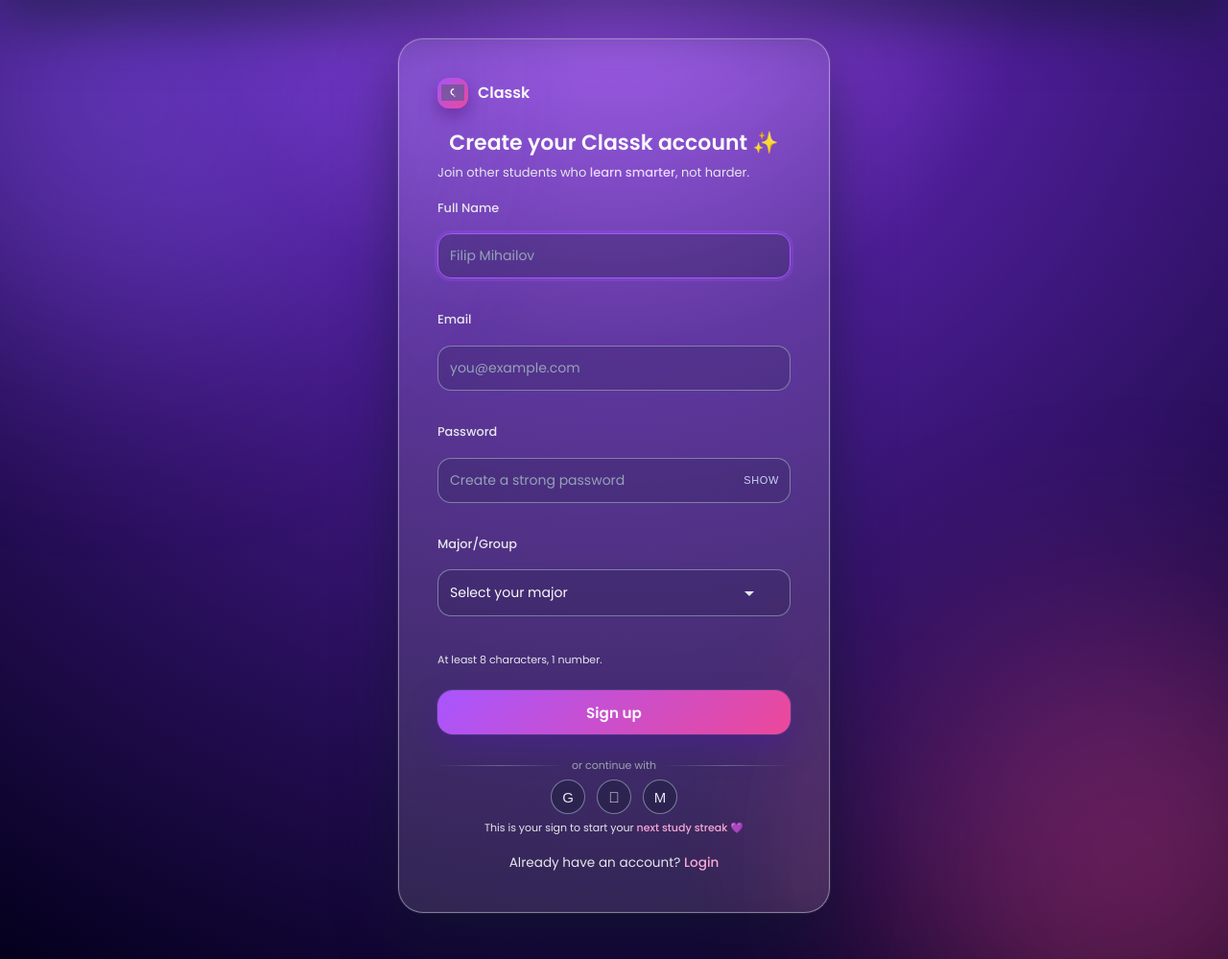
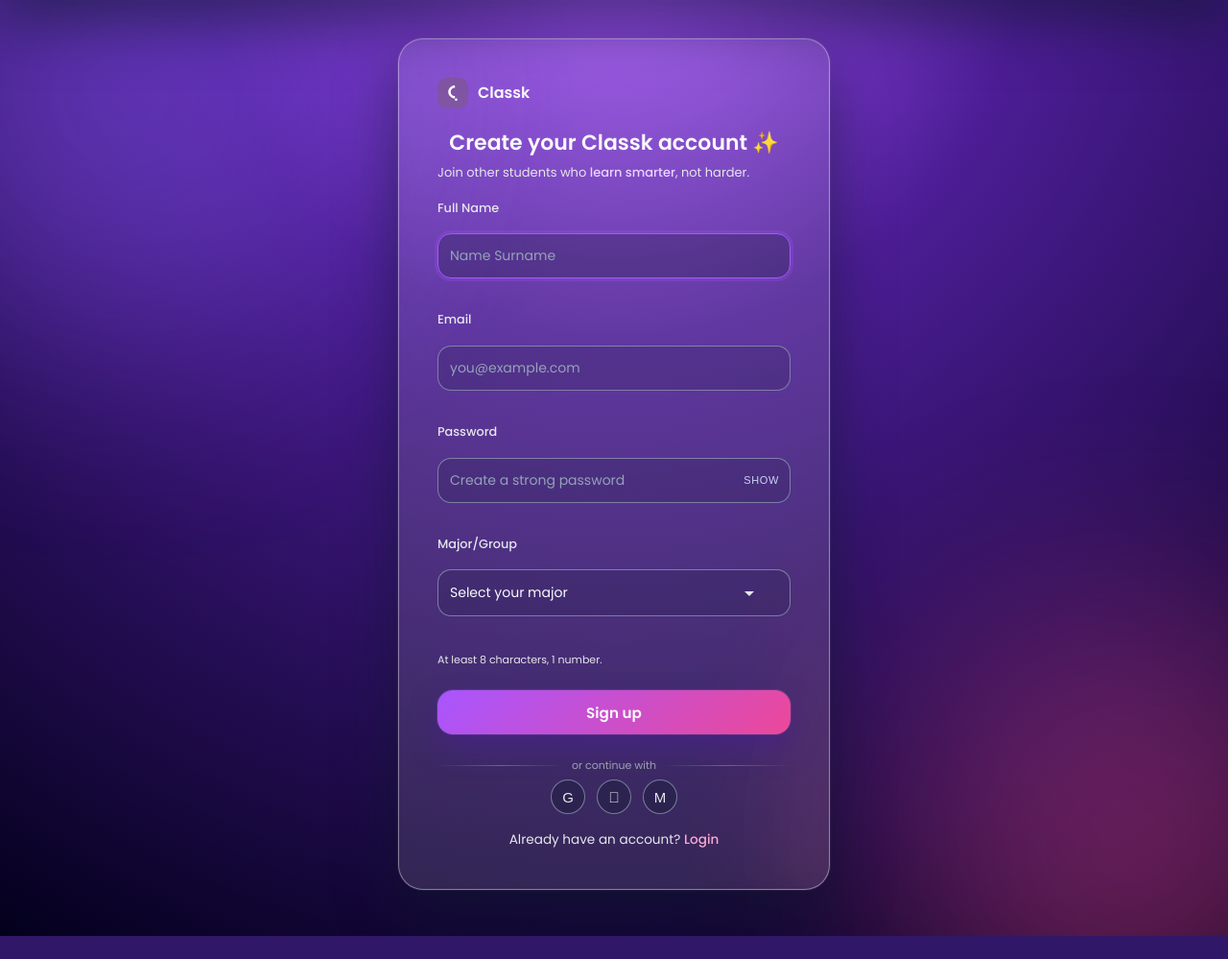
Before and after one commit to soggy8/Classk, a Flask app: page /auth/signup in a window 1280 px wide. Shown: the part 83-1082 px from the top of the page at 96% size. After the commit the page ends 1058 px from the top, so only its background shows below. Run offline with Flask 3, Linux system fonts and the light colour scheme.

Commit message:
made logo at signup and removed motivation quote

```diff
--- a/frontend/css/auth.css
+++ b/frontend/css/auth.css
@@ -109,7 +109,7 @@ body .main-content .container {
     margin-bottom: 18px;
 }
 
-.brand-logo {
+/*.brand-logo {
     width: 32px;
     height: 32px;
     border-radius: 12px;
@@ -123,14 +123,15 @@ body .main-content .container {
     box-shadow: 0 8px 18px rgba(88, 28, 135, 0.6);
     position: relative;
     overflow: hidden;
-}
+}*/
 
 .brand-logo-img {
-    width: 100%;
-    height: 100%;
-    object-fit: contain;
-    padding: 4px;
+    width: 32px;
+    height: 32px;
+    border-radius: 10px;
+    object-fit: cover;
     display: block;
+    flex-shrink: 0;
 }
 
 .brand-logo-fallback {
--- a/frontend/css/main.css
+++ b/frontend/css/main.css
@@ -416,7 +416,8 @@ body {
     font-weight: 700;
     color: #F9FAFB;
     margin-bottom: 8px;
-    background: linear-gradient(135deg, #A855FF, #EC4899);
+    background: white;
+    /*background: linear-gradient(135deg, #A855FF, #EC4899);*/
     -webkit-background-clip: text;
     -webkit-text-fill-color: transparent;
     background-clip: text;
--- a/templates/auth/signup.html
+++ b/templates/auth/signup.html
@@ -30,7 +30,7 @@
                 <label for="name">Full Name</label>
                 <div class="input-wrapper">
                     <input type="text" id="name" name="name"
-                           placeholder="Filip Mihailov" required autofocus>
+                           placeholder="Name Surname" required autofocus>
                 </div>
             </div>
 
@@ -83,7 +83,7 @@
         </div>
 
         <p class="motivation">
-            This is your sign to start your <span>next study streak</span> 💜
+            <!--This is your sign to start your <span>next study streak</span> 💜!-->
         </p>
 
         <p class="auth-link">
```
